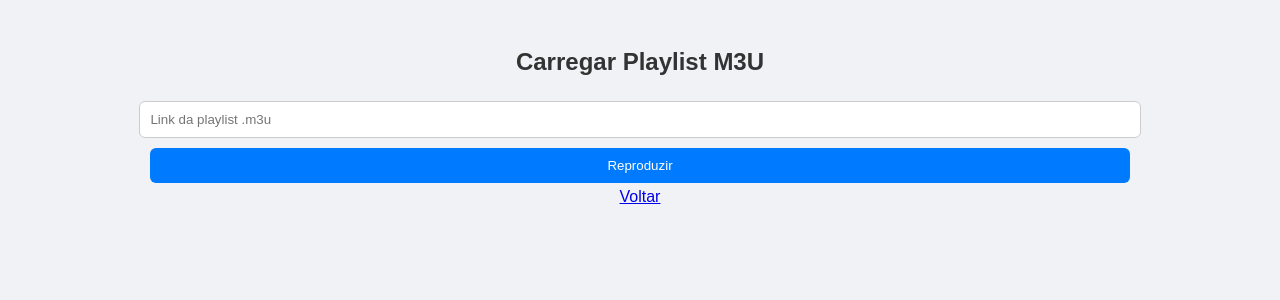
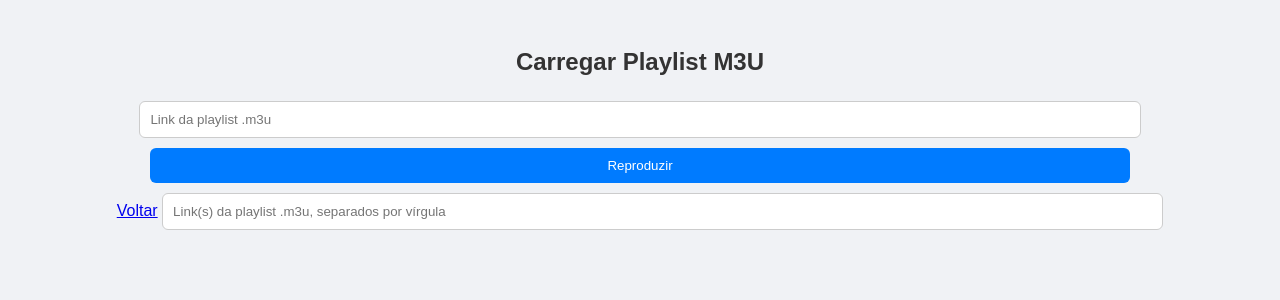
Before and after one commit to JET-SOUZA/jet.iptv, a Flask app: page /playlist in a window 1280 px wide. Shown: the top 300 px of the page. Run offline with Flask 3, Linux system fonts and the light colour scheme.

Commit message:
Update playlists.html

```diff
--- a/templates/playlists.html
+++ b/templates/playlists.html
@@ -15,3 +15,4 @@
 <a href="{{ url_for('index') }}">Voltar</a>
 </body>
 </html>
+<input type="text" name="m3u_url" placeholder="Link(s) da playlist .m3u, separados por vírgula" required>
```
